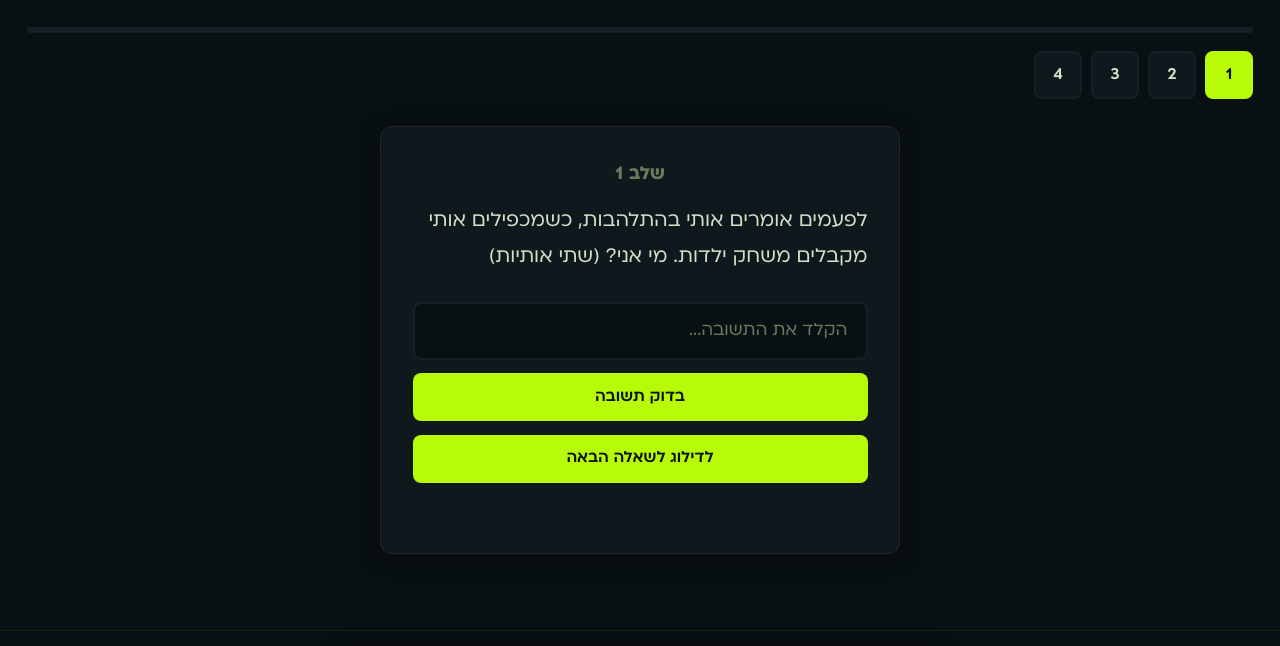
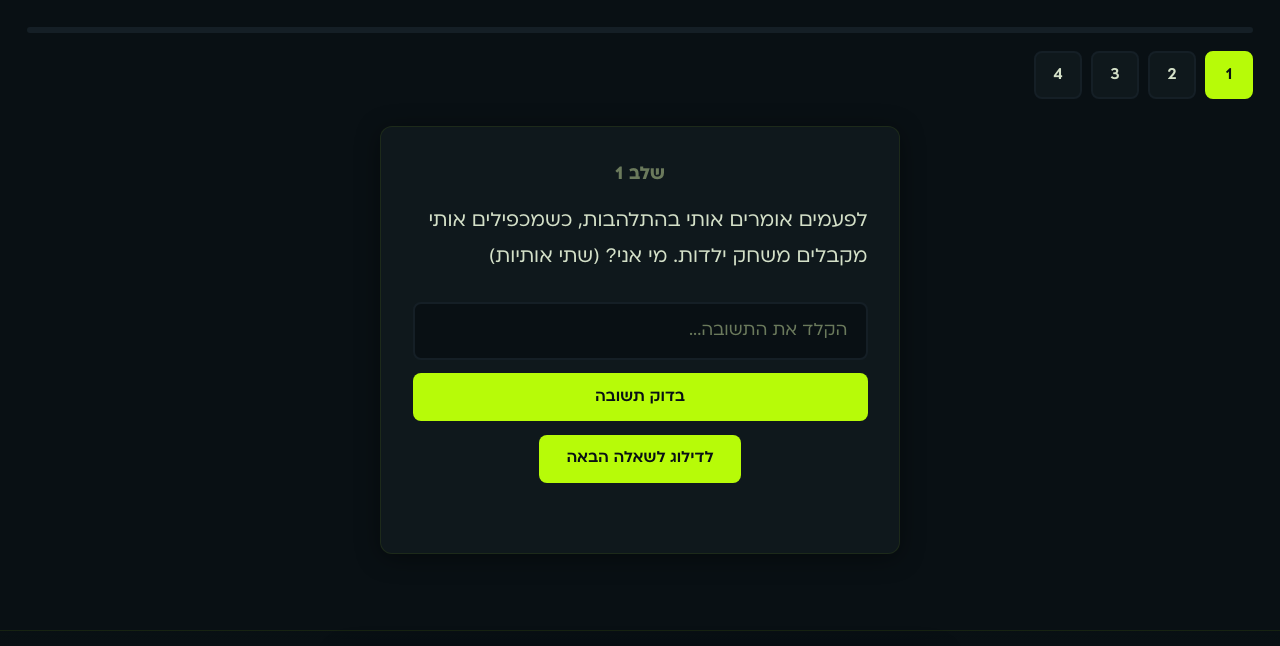
Before and after one commit to yossi-cmd/GamadLiner, a plain HTML site: page index.html in a window 1280 px wide. Both pictures are taken after a click on the button "התחל". Shown: the top 646 px of the page. Drawn offline with Linux system fonts and the light colour scheme.

Commit message:
Update styles.css
Made-with: Cursor

```diff
--- a/styles.css
+++ b/styles.css
@@ -301,7 +301,7 @@ body {
   display: none;
 }
 
-.input-area.state-completed .btn-next {
+.input-area .btn-next {
   display: inline-flex;
   align-self: center;
 }
```
